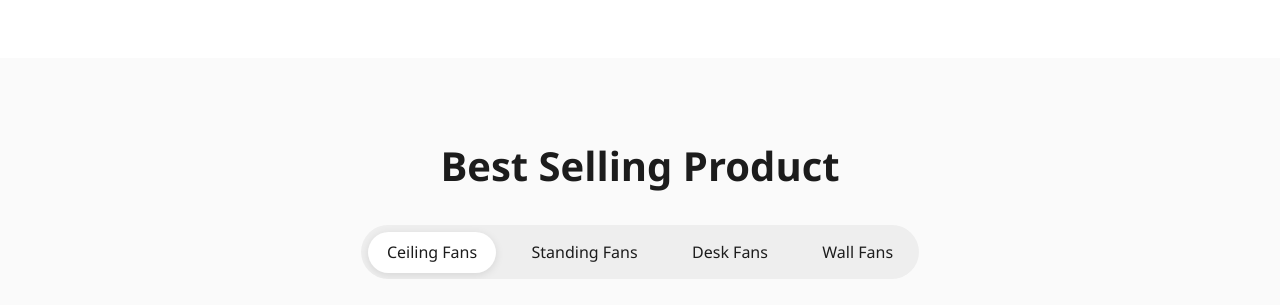
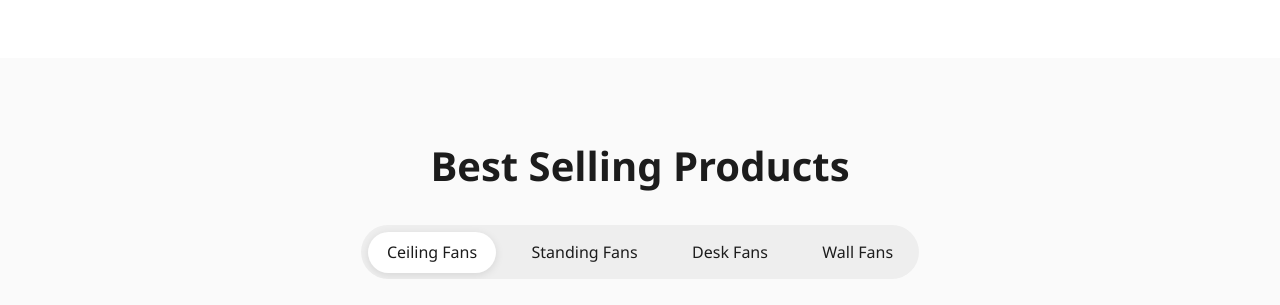
Before and after one commit to MoritzEhr/e-commerce-webshop, a plain HTML site: page index.html in a window 1280 px wide. Shown: the part 1040-1345 px from the top of the page. Drawn offline with Linux system fonts and the light colour scheme.

```diff
--- a/index.html
+++ b/index.html
@@ -105,7 +105,7 @@
     <!-- Products Section -->
     <section class="products" aria-label="Best Selling Products">
         <div class="container-wrapper">
-            <h2 class="products__title">Best Selling Product</h2>
+            <h2 class="products__title">Best Selling Products</h2>
 
             <!-- Filter-Tabs -->
             <ul class="products__filters" role="tablist">
```
